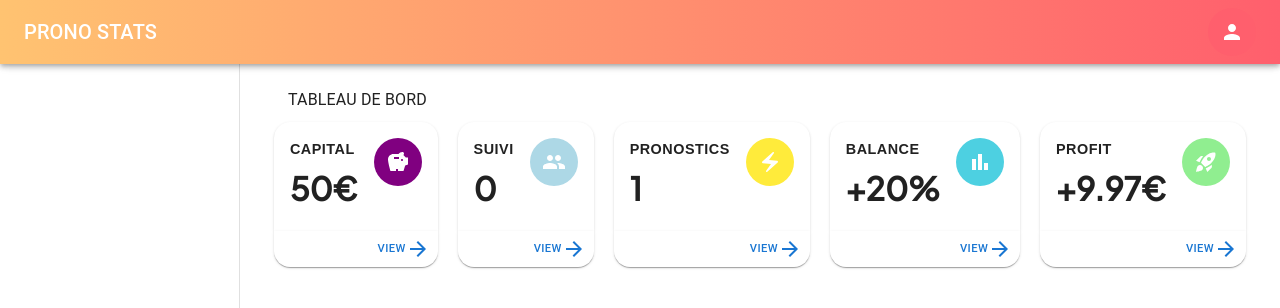
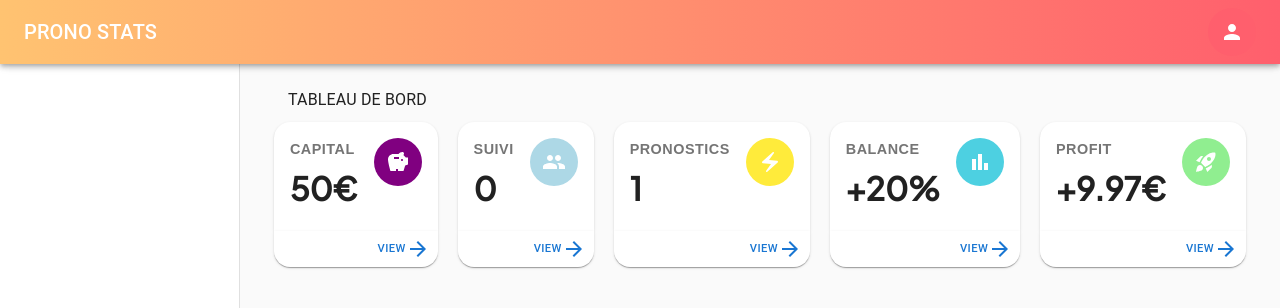
Before and after one commit to dpinard/dpinard, a React (Create React App) app in the folder testproject/: page / in a window 1280 px wide. Shown: the top 308 px of the page. Built offline with nearby package versions, Linux system fonts and the light colour scheme.

Commit message:
css color paper typo

```diff
--- a/testproject/src/App.js
+++ b/testproject/src/App.js
@@ -17,11 +17,11 @@ function App() {
         <link href='https://fonts.googleapis.com/css?family=Plus Jakarta Sans:300,400,500' rel='stylesheet'/>
       </head>
 
-    <Box sx={{ display: 'flex' }}>
+    <Box sx={{ display: 'flex', backgroundColor:'#fafafa', height:'100vh'}}>
       <CssBaseline />
 {/* appbar */}
       <Navbar/>
-      <Box component="main" sx={{ flexGrow: 1, p: 3 }}>
+      <Box component="main" sx={{ flexGrow:1, p:3}}>
 {/* dashboard */}
         <Dashboard/>
       </Box>
--- a/testproject/src/components/dashboard.js
+++ b/testproject/src/components/dashboard.js
@@ -62,7 +62,6 @@ export default function Dashboard () {
                 m:'0%',
                 width:'auto',
                 height:'20%',
-
                 },
             }}>
 
@@ -72,7 +71,7 @@ export default function Dashboard () {
                 <Paper sx={styles.PaperTop}>
                     <Box sx={{display:'flex',justifyContent:'space-between'}}>
                     <Box sx={{display:'flex', flexDirection:'column', }}>
-                        <Typography variant='h6' textTransform='uppercase' fontFamily="Arial" letterSpacing='0.5px' fontWeight='600' fontSize='0.90em'> Capital </Typography>
+                        <Typography variant='h6' color='#757575' textTransform='uppercase' fontFamily="Arial" letterSpacing='0.5px' fontWeight='600' fontSize='0.90em'> Capital </Typography>
                         <Typography variant='h5' fontFamily="Plus Jakarta Sans, sans-serif" lineHeight='1.7' fontWeight='700' fontSize='2rem'> 50€ </Typography>
                     </Box>
                     <Avatar sx={{p:3, backgroundColor:'purple'}}>
@@ -92,7 +91,7 @@ export default function Dashboard () {
                 <Paper sx={styles.PaperTop}>
                     <Box sx={{display:'flex',justifyContent:'space-between'}}>
                     <Box sx={{display:'flex', flexDirection:'column', }}>
-                        <Typography variant='h6' textTransform='uppercase' fontFamily="Arial" letterSpacing='0.5px' fontWeight='600' fontSize='0.90em'> Suivi </Typography>
+                        <Typography variant='h6' color='#757575' textTransform='uppercase' fontFamily="Arial" letterSpacing='0.5px' fontWeight='600' fontSize='0.90em'> Suivi </Typography>
                         <Typography variant='h5' fontFamily="Plus Jakarta Sans, sans-serif" lineHeight='1.7' fontWeight='700' fontSize='2rem'> 0 </Typography>
                     </Box>
                     <Avatar sx={{p:3, backgroundColor:'lightblue'}}>
@@ -112,7 +111,7 @@ export default function Dashboard () {
                 <Paper sx={styles.PaperTop}>
                     <Box sx={{display:'flex',justifyContent:'space-between'}}>
                     <Box sx={{display:'flex', flexDirection:'column', }}>
-                        <Typography variant='h6' textTransform='uppercase' fontFamily="Arial" letterSpacing='0.5px' fontWeight='600' fontSize='0.90em'> Pronostics </Typography>
+                        <Typography variant='h6' color='#757575' textTransform='uppercase' fontFamily="Arial" letterSpacing='0.5px' fontWeight='600' fontSize='0.90em'> Pronostics </Typography>
                         <Typography variant='h5' fontFamily="Plus Jakarta Sans, sans-serif" lineHeight='1.7' fontWeight='700' fontSize='2rem'> 1 </Typography>
                     </Box>
                     <Avatar sx={{p:3, backgroundColor:'#ffeb3b'}}>
@@ -132,7 +131,7 @@ export default function Dashboard () {
                 <Paper sx={styles.PaperTop}>
                     <Box sx={{display:'flex',justifyContent:'space-between'}}>
                     <Box sx={{display:'flex', flexDirection:'column', }}>
-                        <Typography variant='h6' textTransform='uppercase' fontFamily="Arial" letterSpacing='0.5px' fontWeight='600' fontSize='0.90em'> Balance </Typography>
+                        <Typography variant='h6' color='#757575' textTransform='uppercase' fontFamily="Arial" letterSpacing='0.5px' fontWeight='600' fontSize='0.90em'> Balance </Typography>
                         <Typography variant='h5' fontFamily="Plus Jakarta Sans, sans-serif" lineHeight='1.7' fontWeight='700' fontSize='2rem'> +20% </Typography>
                     </Box>
                     <Avatar sx={{p:3, backgroundColor:'#4dd0e1'}}>
@@ -151,7 +150,7 @@ export default function Dashboard () {
                 <Paper sx={styles.PaperTop}>
                     <Box sx={{display:'flex',justifyContent:'space-between'}}>
                     <Box sx={{display:'flex', flexDirection:'column', }}>
-                        <Typography variant='h6' textTransform='uppercase' fontFamily="Arial" letterSpacing='0.5px' fontWeight='600' fontSize='0.90em'> Profit </Typography>
+                        <Typography variant='h6' color='#757575' textTransform='uppercase' fontFamily="Arial" letterSpacing='0.5px' fontWeight='600' fontSize='0.90em'> Profit </Typography>
                         <Typography variant='h5' fontFamily="Plus Jakarta Sans, sans-serif" lineHeight='1.7' fontWeight='700' fontSize='2rem'> +9.97€ </Typography>
                     </Box>
                     <Avatar sx={{p:3, backgroundColor:'lightgreen'}}>
```
